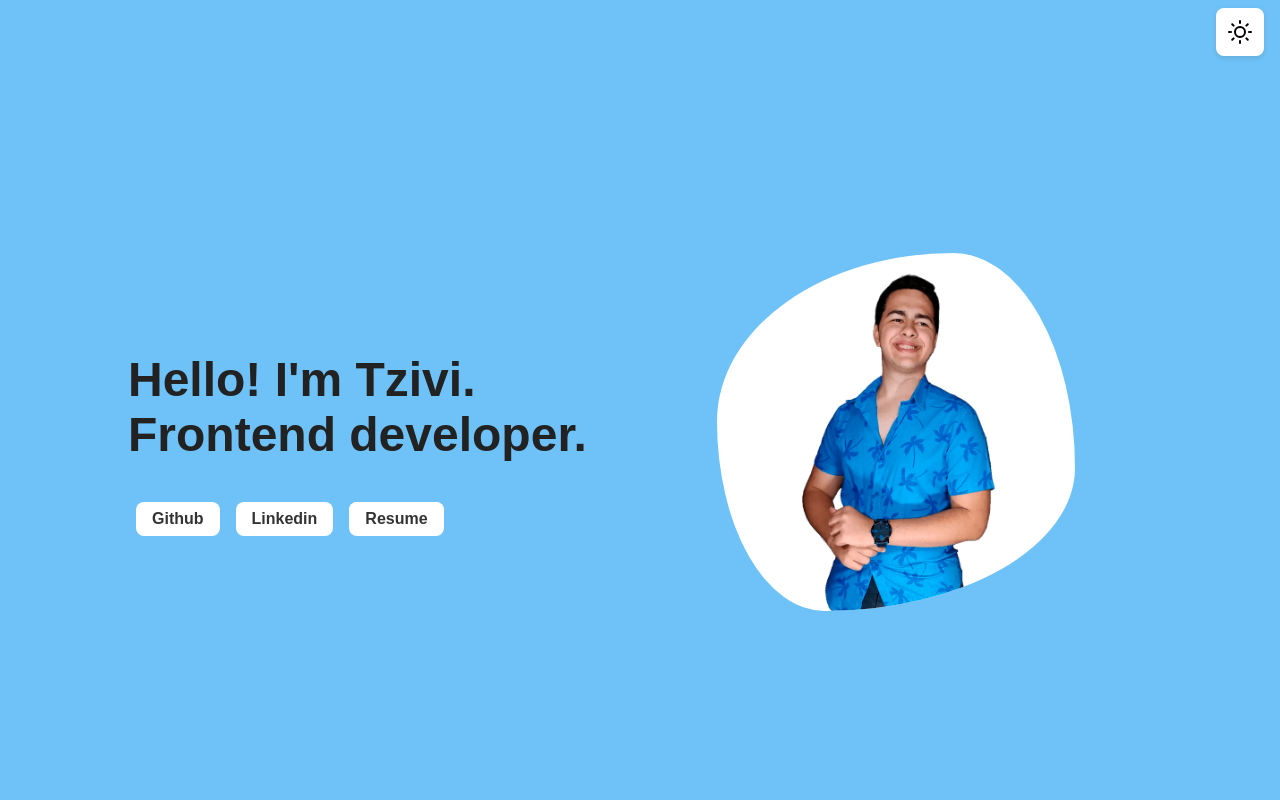
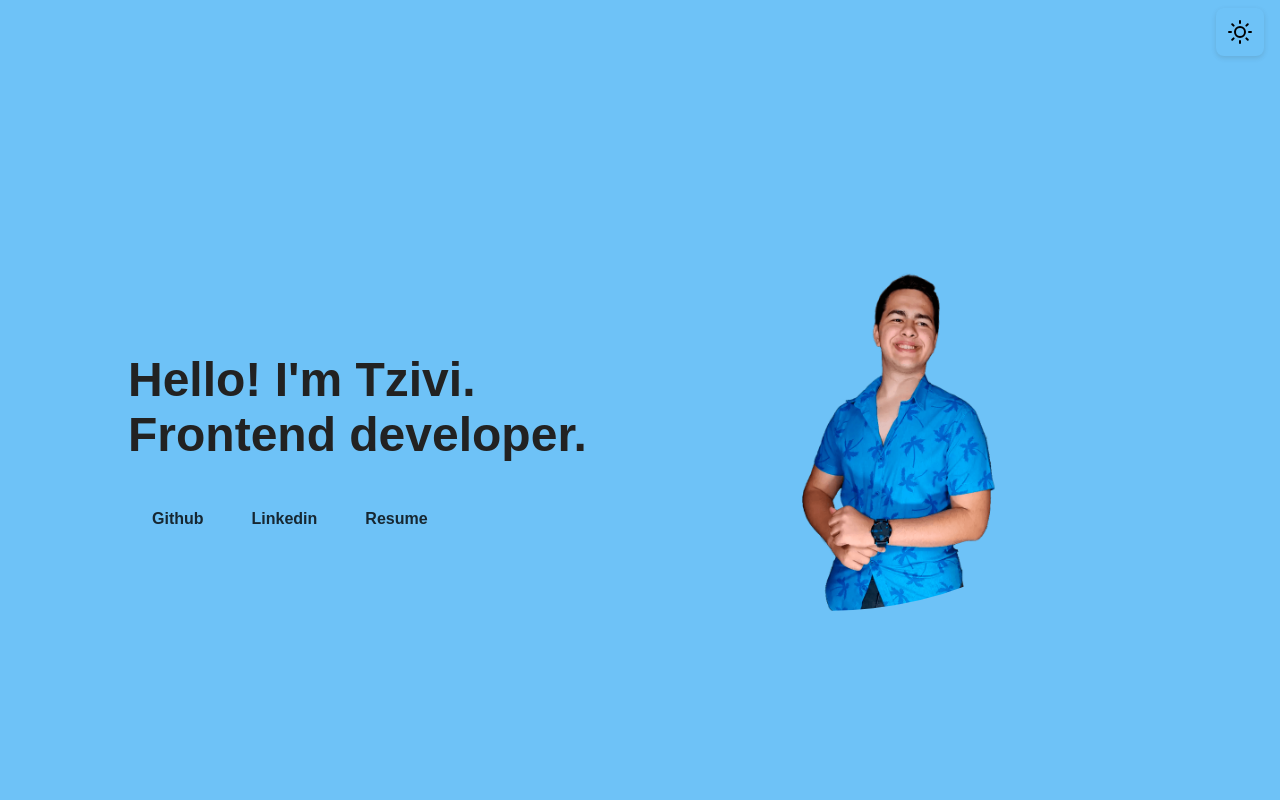
Before and after one commit to tzivigelstein/portfolio, a React (Create React App) app: page / in a window 1280 px wide. Shown: the top 800 px of the page. Built offline with nearby package versions, Linux system fonts and the light colour scheme.

Commit message:
Change root variables naming

```diff
--- a/src/index.css
+++ b/src/index.css
@@ -3,7 +3,8 @@
   --primary-color: #6ec2f7;
   --secondary-color: #f7b457;
   --background-color: #fff;
-  --white: #fff;
+  --background-primary-color: #fff;
+  --background-secondary-color: #fff;
   --hard-black: #222;
   --light-black: rgba(0, 0, 0, 0.2);
   --text-color: rgba(0, 0, 0, 0.8);
@@ -14,8 +15,8 @@
   --hard-primary-color: hsl(203, 90%, 60%);
   --primary-color: #6ec2f7;
   --secondary-color: #f7b457;
-  --background-color: #222;
-  --white: #444;
+  --background-primary-color: #222;
+  --background-secondary-color: #333;
   --hard-black: #eee;
   --light-black: rgba(255, 255, 255, 0.2);
   --text-color: rgba(255, 255, 255, 0.8);
```
